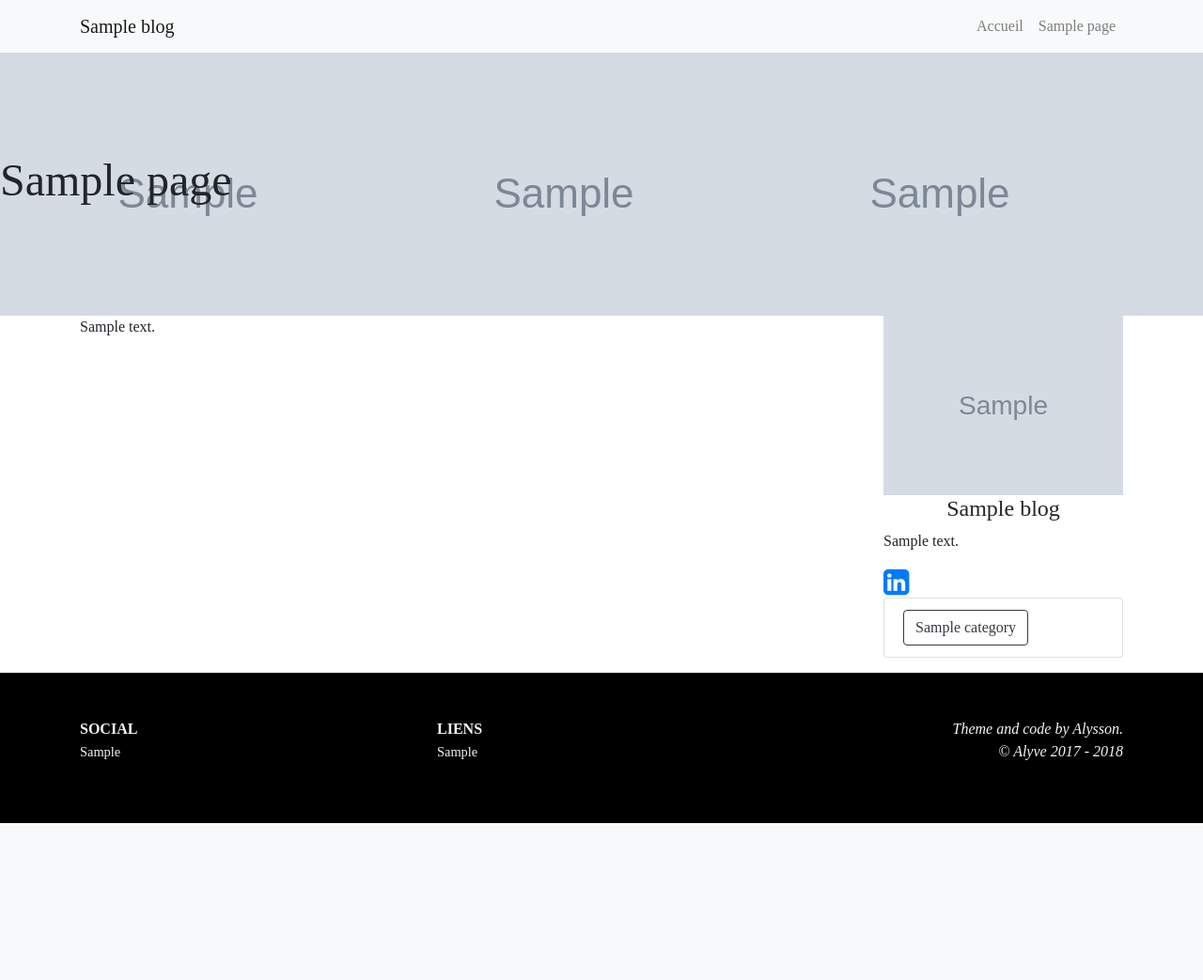
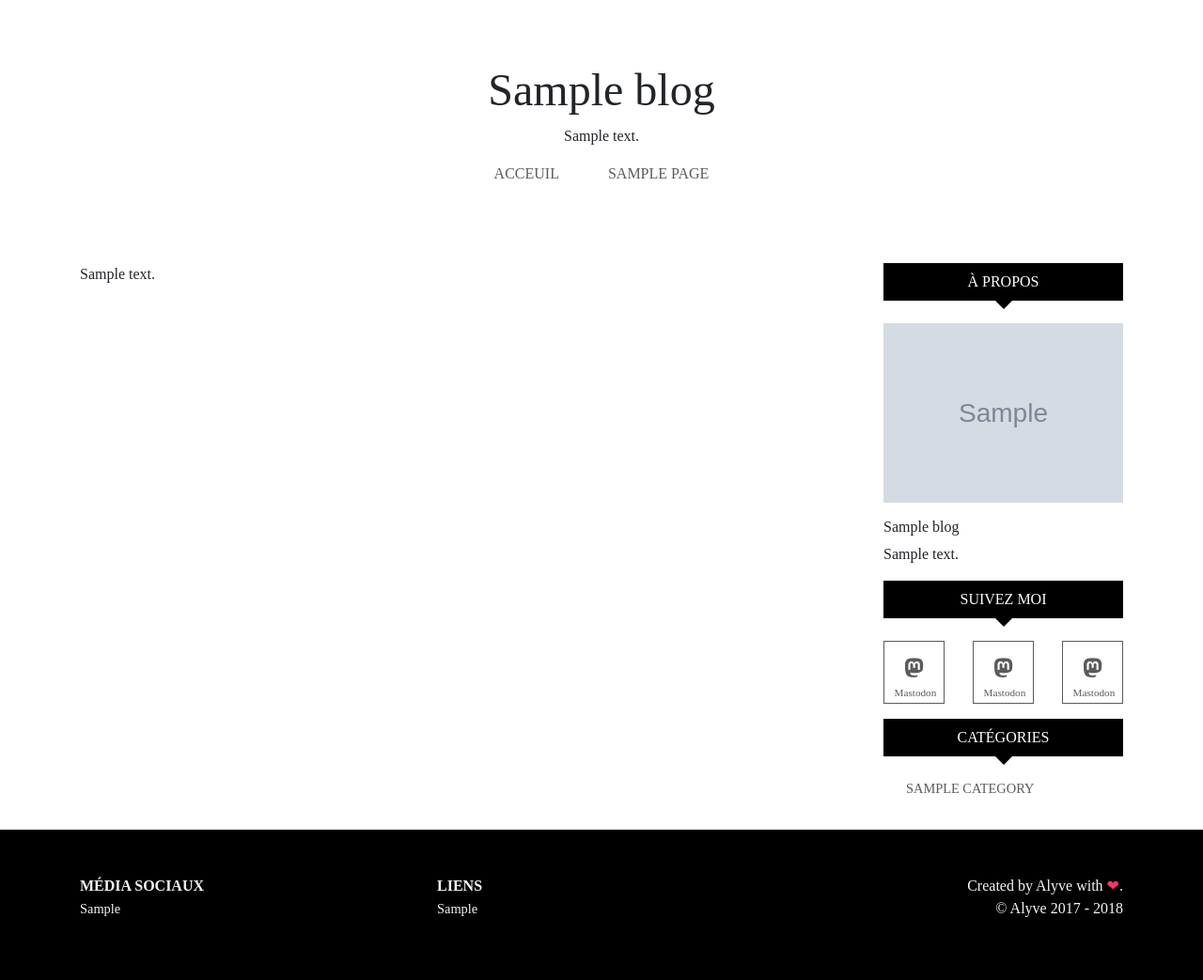
Before and after one commit to SuliacLEGUILLOU/Alyve, a Django app: template blog/templates/page.html in a window 1280 px wide. Shown: the whole page at 94% size. Before the commit the page ends 876 px from the top, so only its background shows below. Run offline with Django 3.2, Linux system fonts and the light colour scheme; tables that the repository leaves empty hold one stand-in row (values such as "Sample post"); the template is opened without the code that fills it: values that come from a table or form of the project are taken from there, most other values are stand-ins (such as "Sample title", 1, 10 or a date in 2020); grey boxes marked "Sample" are stand-in pictures; data that the repository does not hold is empty; some libraries are stand-ins or nearby versions.

Commit message:
Redesign

```diff
--- a/blog/templates/template.html
+++ b/blog/templates/template.html
@@ -1,51 +1,31 @@
 {% load static %}
 {% load markdown_deux_tags %}
-<html>
+<!doctype html>
+<html lang="fr">
     <head>
         <meta charset="utf-8">
         <title>{{ blog.name }}</title>
         <link rel="stylesheet" type="text/css" href="{% static 'blog/css/bootstrap.min.css' %}"/>
         <link href="https://fonts.googleapis.com/css?family=Leckerli+One" rel="stylesheet">
         <link rel="stylesheet" type="text/css" href="{% static 'blog/css/style.css' %}"/>
-        <link rel="stylesheet" type="text/css" href="{% static 'blog/css/font-awesome.min.css' %}"/>
-        <script src="{% static 'blog/js/jquery-3.2.1.slim.min.js' %}"></script>
-        <script src="{% static 'blog/js/bootstrap.min.js'%}"></script>
-        <script src="{% static 'blog/js/blog.js' %}"></script>
+        <link rel="stylesheet" type="text/css" href="{% static 'blog/css/fork-awesome.min.css' %}"/>
     </head>
     <body>
-        <nav class="navbar navbar-expand-lg navbar-light bg-light sticky-top">
-            <div class="container">
-                <a class="navbar-brand" href="{% url 'blog:index' %}">{{ blog.name }}</a>
-                <button class="navbar-toggler" type="button" data-toggle="collapse" data-target="#navbarSupportedContent" aria-controls="navbarSupportedContent" aria-expanded="false" aria-label="Toggle navigation">
-                    <span class="navbar-toggler-icon"></span>
-                </button>
 
-                <div class="collapse navbar-collapse" id="navbarSupportedContent">
-                    <ul class="navbar-nav mr-auto">
-                    </ul>
-                    <ul class="navbar-nav">
-                        <li class="nav-item">
-                                <a class="nav-link" href="{% url 'blog:index' %}">Accueil</a>
-                        </li>
+    <header class="text-center">
+        <h3>{{ blog.name }}</h3>
+        <p class="description">{{blog.description }}</p>
+
+        <ul>
+            <li><a href="{% url 'blog:index' %}">Acceuil</a></li>
             {% if pages %}
             {% for page in pages %}
-                        <li class="nav-item">
-                            <a class="nav-link" href="{% url 'blog:page' page.slug %}">{{ page.name }}</a>
-                        </li>
+            <li><a href="{% url 'blog:page' page.slug %}">{{ page.name }}</a></li>
             {% endfor %}
             {% endif %}
         </ul>
-                </div>
-            </div>
-        </nav>
-        <header class="ch-background" {% block header-background %}style="background-image: url('/uploads/{{ blog.cover }}')"{% endblock %}>
-            <section class="ch-header-content">
-                {% block header %}
-                <h3 class="blog-title maintitle">{{ blog.name }}</h3>
-                <p>{{ blog.description }}</p>
-                {% endblock %}
-            </section>
     </header>
+
         <div class="container">
             <div class="row">
                 <div class="col-xl-9">
@@ -53,45 +33,48 @@
                     {% endblock %}
                 </div>
                 <div class="col-xl-3 sidebar">
-                    {% if blog.sidebar_picture %}<img src="../../../uploads/{{ blog.sidebar_picture }}" alt="Logo">{% endif %}
-                    {% if blog.sidebar_title %}<h4 class="text-center">{{ blog.sidebar_title }}</h4>{% endif %}
-                    {% if blog.sidebar_description %}{{ blog.sidebar_description|markdown }}{% endif %}
+                        <span class="label">À propos</span>
+                    {% if blog.sidebar_picture %}
+                        <img src="../../../uploads/{{ blog.sidebar_picture }}" alt="Logo">
+                        <div class="vertical-separator"></div>
+                    {% endif %}
+
+                    {% if blog.sidebar_title %}
+                        <h6>{{ blog.sidebar_title }}</h6>
+                    {% endif %}
+
+                    {% if blog.sidebar_description %}
+                        {{ blog.sidebar_description|markdown }}
+                    {% endif %}
                     <div class="social">
-                    {% if social %}
-                        {% for s in social %}
-                            {% if s.network %}
-                                {% if s.network == 'RSS_FLUX' %}
-                                    <a href="{{ s.link }}" target="_blank" ><i class="fa fa-2x fa-rss-square" aria-hidden="true"></i></a>
-                                {% elif s.network == 'GITHUB' %}
-                                    <a href="{{ s.link }}" target="_blank" ><i class="fa fa-2x fa-github" aria-hidden="true"></i></a>
-                                {% elif s.network == 'LINKED_IN' %}
-                                    <a href="{{ s.link }}" target="_blank" ><i class="fa fa-2x fa-linkedin-square" aria-hidden="true"></i></a>
-                                {% elif s.network == 'INSTAGRAM' %}
-                                    <a href="{{ s.link }}" target="_blank" ><i class="fa fa-2x fa-instagram" aria-hidden="true"></i></a>
-                                {% elif s.network == 'FACEBOOK' %}
-                                    <a href="{{ s.link }}" target="_blank" ><i class="fa fa-2x fa-facebook-square" aria-hidden="true"></i></a>
-                                {% elif s.network == 'BITBUCKET' %}
-                                    <a href="{{ s.link }}" target="_blank" ><i class="fa fa-2x fa-bitbucket" aria-hidden="true"></i></a>
-                                {% elif s.network == 'GOOGLE_PLUS' %}
-                                    <a href="{{ s.link }}" target="_blank" ><i class="fa fa-2x fa-google-plus" aria-hidden="true"></i></a>
-                                {% elif s.network == 'YOUTUBE' %}
-                                    <a href="{{ s.link }}" target="_blank" ><i class="fa fa-2x fa-youtube-play" aria-hidden="true"></i></a>
-                                {% endif %}
-                            {% endif %}
-                        {% endfor %}
-                    {% endif %}
+                        <span class="label">Suivez moi</span>
+                        <div class="row">
+                            <div class="col">
+                                <div class="socialbox">
+                                        <i class="fa fa-2x fa-mastodon" aria-hidden="true"></i>&nbsp;Mastodon
                                 </div>
-
+                            </div>
+                            <div class="col">
+                                <div class="socialbox">
+                                        <i class="fa fa-2x fa-mastodon" aria-hidden="true"></i>&nbsp;Mastodon
+                                </div>
+                            </div>
+                            <div class="col">
+                                <div class="socialbox">
+                                        <i class="fa fa-2x fa-mastodon" aria-hidden="true"></i>&nbsp;Mastodon
+                                </div>
+                            </div>
+                        </div>
+                    </div>
                     {% if categories %}
-                    <ul class="list-group no-border">
+                    <div class="categories-list vertical-separator">
+                        <span class="label">Catégories</span>
+                        <ul>
                             {% for category in categories %}
-                        <li class="list-group-item">
-                                <a href="{% url 'blog:category' category.slug %}" type="button" class="btn btn-outline-dark btn-full-width btn-square">
-                                    {{ category.name }}
-                                </a>
-                        </li>
+                            <li><a href="{% url 'blog:category' category.slug %}">{{ category.name }}</a></li>
                             {% endfor %}
                         </ul>
+                    </div>
                     {% endif %}
                 </div>
             </div>
@@ -112,7 +95,7 @@
                     -->
                     <div class="col-xl-4">
                         {% if social %}
-                        <span class="bold">SOCIAL</span>
+                        <span class="bold uppercase">Média sociaux</span>
                         <ul class="list-unstyled">
                             {% for s in social %}
                             <li><a href="{{ s.link }}">{{ s.shortcut }}</a></li>
@@ -122,7 +105,7 @@
                     </div>
                     <div class="col-xl-4">
                         {% if links %}
-                        <span class="bold">LIENS</span>
+                        <span class="bold uppercase">Liens</span>
                         <ul class="list-unstyled">
                             {% for link in links %}
                             <li><a href="{{ link.link }}">{{ link.shortcut }}</a></li>
@@ -131,11 +114,18 @@
                         {% endif %}
                     </div>
                     <div class="col-xl-4 text-right">
-                        <p class="italic">Theme and code by Alysson.</br>
+                        <p>Created by Alyve with <span class="primary">❤</span>.</br>
                         © Alyve 2017 - 2018</p>
                     </div>
                 </div>
             </div>
         </footer>
+
+    {% include "includes/mastodon.html" %}
+    <script src="https://code.jquery.com/jquery-3.2.1.slim.min.js" integrity="sha384-KJ3o2DKtIkvYIK3UENzmM7KCkRr/rE9/Qpg6aAZGJwFDMVNA/GpGFF93hXpG5KkN" crossorigin="anonymous"></script>
+    <script src="https://cdnjs.cloudflare.com/ajax/libs/popper.js/1.12.9/umd/popper.min.js" integrity="sha384-ApNbgh9B+Y1QKtv3Rn7W3mgPxhU9K/ScQsAP7hUibX39j7fakFPskvXusvfa0b4Q" crossorigin="anonymous"></script>
+    <script src="https://maxcdn.bootstrapcdn.com/bootstrap/4.0.0/js/bootstrap.min.js" integrity="sha384-JZR6Spejh4U02d8jOt6vLEHfe/JQGiRRSQQxSfFWpi1MquVdAyjUar5+76PVCmYl" crossorigin="anonymous"></script>
+    <script src="{% static 'blog/js/blog.js' %}"></script>
+    <script src="{% static 'blog/js/mastodon.js' %}"></script>
     </body>
 </html>
--- a/static/blog/js/blog.js
+++ b/static/blog/js/blog.js
@@ -1,14 +1,16 @@
-(function() {
+$(document).ready(function() {
     try {
-        document.querySelector('#modal-hidden-image').modal('show');
+        $('#modal-hidden-image').modal('show');
 
-        document.querySelector('#hidden-image-display-all').addEventListener('click', function() {
-            document.querySelector('#modal-hidden-image').modal('hide');
-            document.querySelectorAll('.hidden img').forEach(function(e) {
+        $('#hidden-image-display-all').addEventListener('click', function() {
+            $('#modal-hidden-image').modal('hide');
+            $('.hidden img').forEach(function(e) {
                 e.style.display = "block"
             })
         })
     }
-    catch(err) {}
+    catch(err) {
+        console.log(err)
+    }
 
 })
```
Also changed, not shown: blog/templates/article.html (+28 -11 lines), blog/templates/category.html (+18 -7 lines), blog/templates/includes/pagination.html (+6 -2 lines), blog/templates/index.html (+48 -7 lines). Lines whose indentation alone changed are shown as unchanged.
